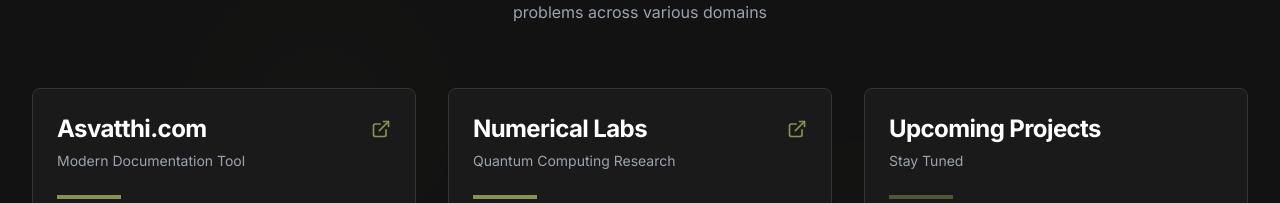
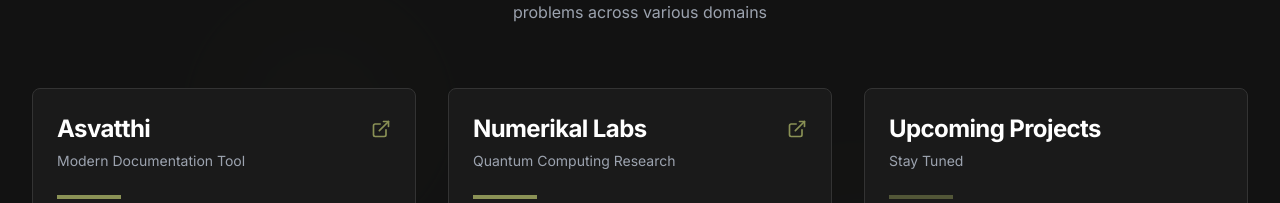
Before and after one commit to omasati1709/vistruaz-website, a Next.js app: page / in a window 1280 px wide. Shown: the part 1728-1931 px from the top of the page. Built offline with nearby package versions, Linux system fonts and the light colour scheme.

Commit message:
some update

```diff
--- a/app/page.tsx
+++ b/app/page.tsx
@@ -335,7 +335,7 @@ export default function Home() {
                 <CardHeader className="relative z-10">
                   <div className="flex items-center justify-between">
                     <CardTitle className="text-2xl font-bold text-white">
-                      Asvatthi.com
+                      Asvatthi
                     </CardTitle>
                     <ExternalLink className="h-5 w-5 text-[#8a9155]" />
                   </div>
@@ -371,7 +371,7 @@ export default function Home() {
                 <CardHeader className="relative z-10">
                   <div className="flex items-center justify-between">
                     <CardTitle className="text-2xl font-bold text-white">
-                      Numerical Labs
+                      Numerikal Labs
                     </CardTitle>
                     <ExternalLink className="h-5 w-5 text-[#8a9155]" />
                   </div>
@@ -390,7 +390,7 @@ export default function Home() {
                 </CardContent>
                 <CardFooter className="relative z-10">
                   <Link
-                    href="https://numericallabs.com"
+                    href="https://numerikal-labs.org"
                     target="_blank"
                     rel="noopener noreferrer"
                   >
```
